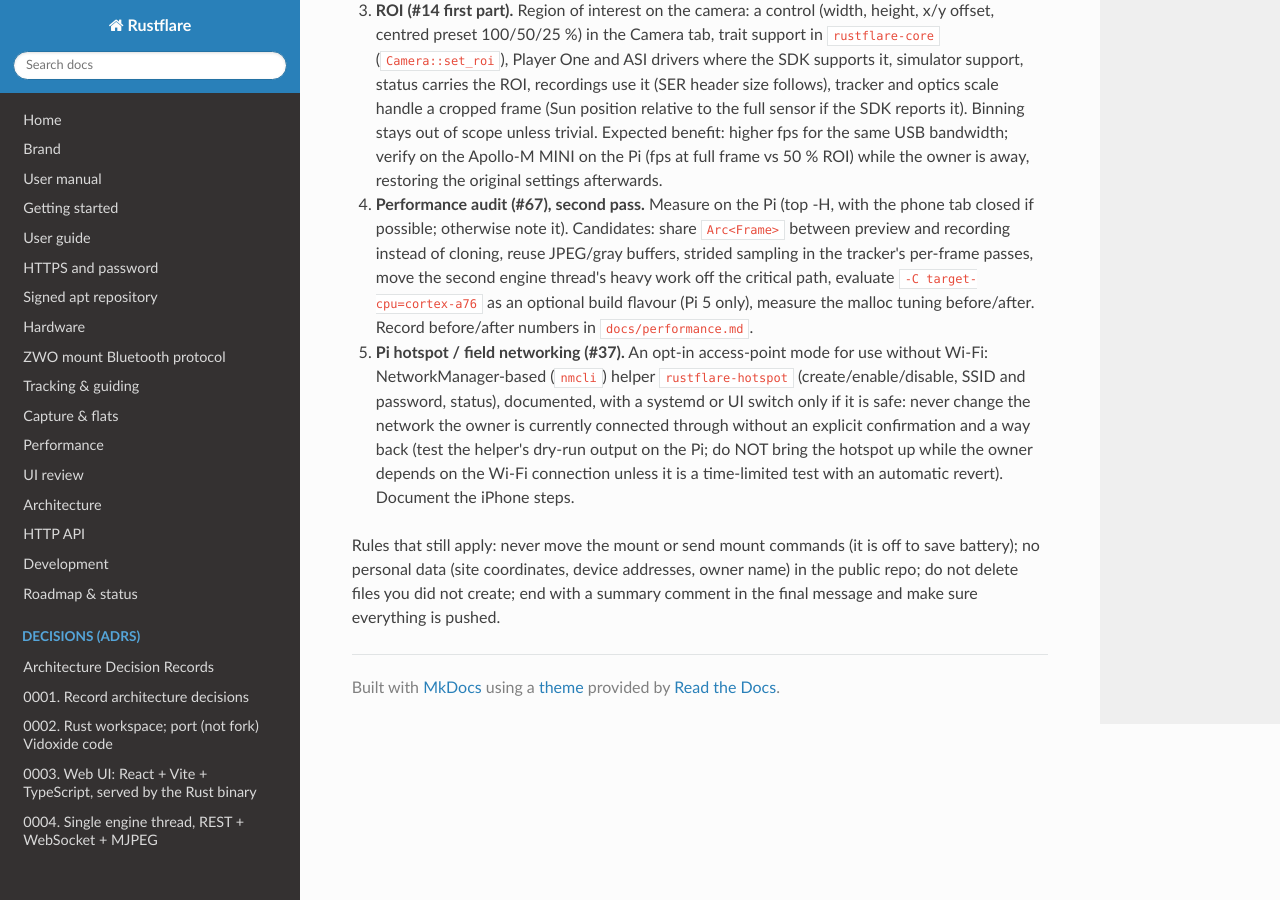
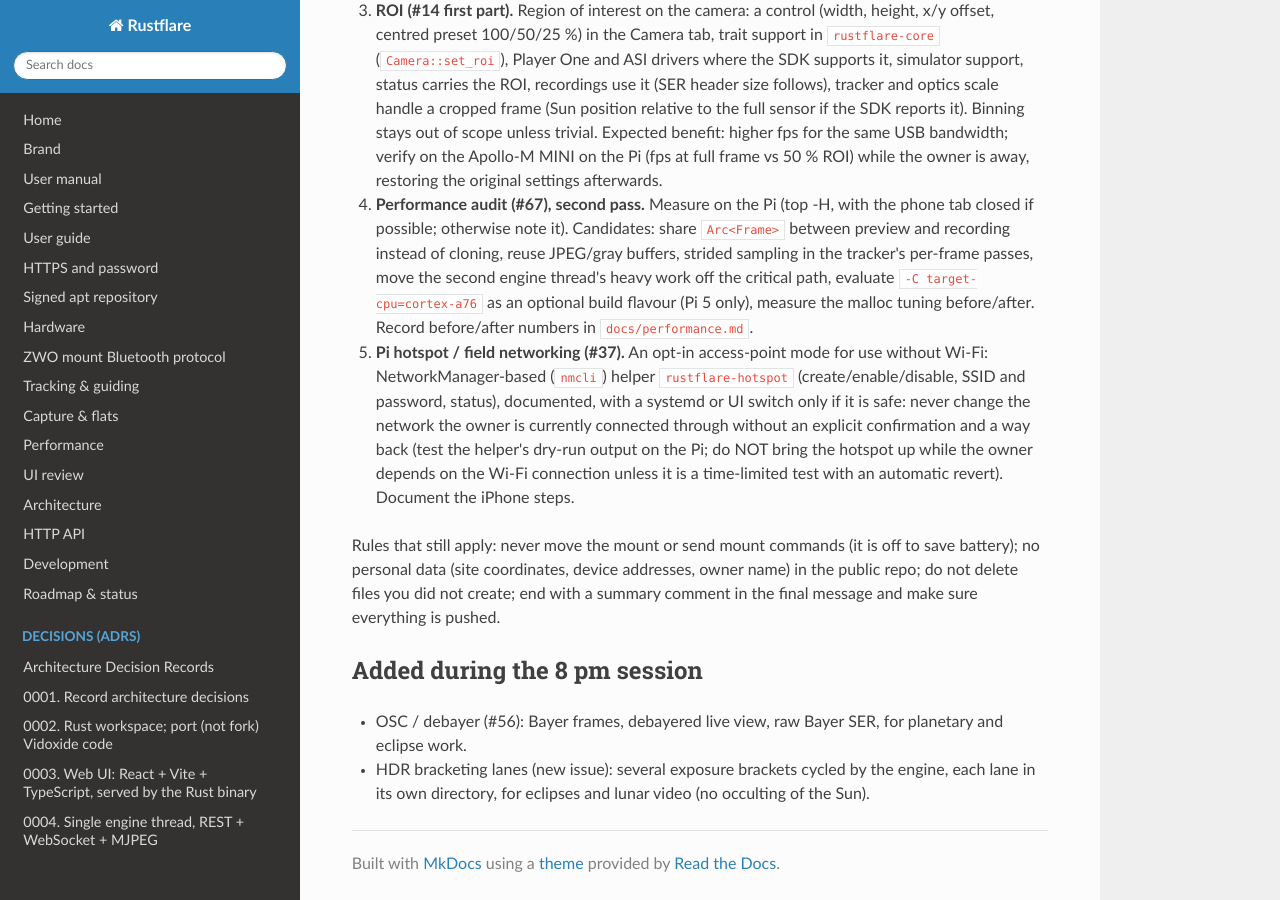
Before and after one commit to ddompe/rustflare, an MkDocs documentation site: the page built from docs/next-round.md, in a window 1280 px wide and 900 px high, scrolled down 616 px. Built offline with MkDocs 1.6.1, drawn with Linux system fonts in a browser that asks for light colours; nearby versions of some CDN libraries.

Commit message:
next-round: OSC and HDR bracketing lanes
Co-Authored-By: Claude Sonnet 5.5 <noreply@anthropic.com>
Claude-Session: https://claude.ai/code/session_017ywF8xXeeShnnXZu6HPae3

```diff
--- a/docs/next-round.md
+++ b/docs/next-round.md
@@ -9,3 +9,8 @@ Work in this order; commit and push after each item, update the GitHub issue and
 5. **Pi hotspot / field networking (#37).** An opt-in access-point mode for use without Wi-Fi: NetworkManager-based (`nmcli`) helper `rustflare-hotspot` (create/enable/disable, SSID and password, status), documented, with a systemd or UI switch only if it is safe: never change the network the owner is currently connected through without an explicit confirmation and a way back (test the helper's dry-run output on the Pi; do NOT bring the hotspot up while the owner depends on the Wi-Fi connection unless it is a time-limited test with an automatic revert). Document the iPhone steps.
 
 Rules that still apply: never move the mount or send mount commands (it is off to save battery); no personal data (site coordinates, device addresses, owner name) in the public repo; do not delete files you did not create; end with a summary comment in the final message and make sure everything is pushed.
+
+## Added during the 8 pm session
+
+- OSC / debayer (#56): Bayer frames, debayered live view, raw Bayer SER, for planetary and eclipse work.
+- HDR bracketing lanes (new issue): several exposure brackets cycled by the engine, each lane in its own directory, for eclipses and lunar video (no occulting of the Sun).
```
